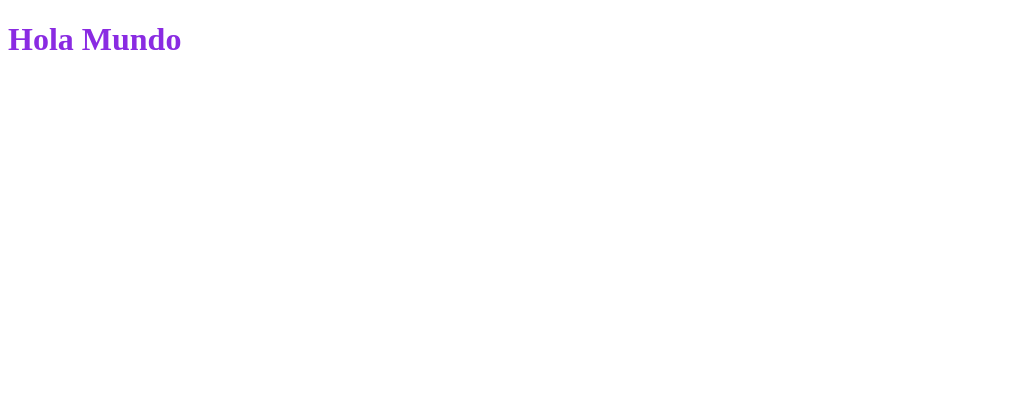
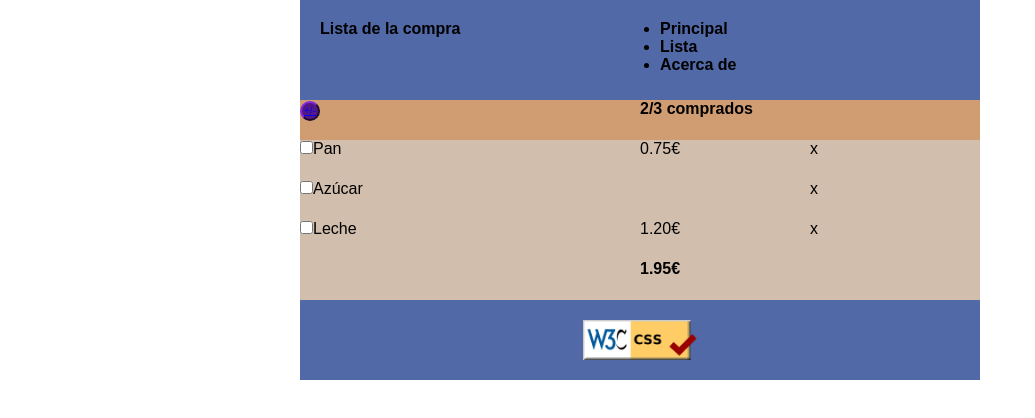
Before and after one commit to sfdezlop/202301-W1CH3-santiago-fernandez-, a plain HTML site: page index.html in a window 1280 px wide. Shown: the whole page, without its empty margins (0-1035 px from the left). Drawn offline with Linux system fonts and the light colour scheme.

Commit message:
Add first combined selector to index

```diff
--- a/css/style.css
+++ b/css/style.css
@@ -1,3 +1,79 @@
-h1 {
-  color: blueviolet;
+* {
+  box-sizing: border-box;
+  margin: 0;
+  padding: 0;
 }
+
+body {
+  font-family: Arial, Helvetica, sans-serif;
+}
+
+body > div {
+  display: grid;
+  grid-template-columns: repeat(4, 170px);
+  grid-template-rows: 100px 40px repeat(4, 40px) 80px;
+  justify-content: center;
+}
+
+.listadelacompra {
+  grid-column: span 2;
+  background-color: #5169a7;
+  display: flex;
+  padding: 20px;
+  font-weight: bold;
+}
+
+.article {
+  font-size: 1em;
+  color: black;
+  grid-column: span 2;
+  background-color: #d1bead;
+}
+
+.delete {
+  grid-column: span 1;
+  background-color: #d1bead;
+}
+
+.price {
+  grid-column: span 1;
+  background-color: #d1bead;
+}
+
+.total {
+  grid-column: span 2;
+  background-color: #d1bead;
+  font-weight: bold;
+}
+
+.comprados {
+  grid-column: span 2;
+  background-color: #d09d72;
+  font-weight: bold;
+}
+
+.imagencss {
+  grid-column: span 4;
+  background-color: #5169a7;
+  justify-content: center;
+  display: flex;
+  padding: 20px;
+}
+
+/* body img {
+  grid-column: span 4;
+  background-color: #5169a7;
+  justify-content: center;
+  display: flex;
+  padding: 20px;
+} */
+
+button {
+  height: 20px;
+  width: 20px;
+  font-size: 10px;
+  border-radius: 75%;
+  border-color: #531886;
+  background-color: #531886;
+  color: #d09d72;
+}
--- a/index.html
+++ b/index.html
@@ -11,8 +11,35 @@
 </head>
 
 <body>
-  <h1>Hola Mundo</h1>
-
+  <div class="containerX">
+    <div class="listadelacompra">Lista de la compra</div>
+    <nav class="listadelacompra">
+      <ul>
+        <li>Principal</li>
+        <li>Lista</li>
+        <li>Acerca de</li>
+      </ul>
+    </nav>
+    <div class="comprados">
+      <button type="button"><a href="./html/article-edition.html">+/-</a></button>
+    </div>
+    <div class="comprados">2/3 comprados</div>
+    <label class="article"><input type="checkbox" name="articles" value="Pan">Pan</label>
+    <div class="price">0.75€</div>
+    <div class="delete">x</div>
+    <label class="article"><input type="checkbox" name="articles" value="Azúcar">Azúcar</label>
+    <div class="price"></div>
+    <div class="delete">x</div>
+    <label class="article"><input type="checkbox" name="articles" value="Leche">Leche</label>
+    <div class="price">1.20€</div>
+    <div class="delete">x</div>
+    <div class="total"></div>
+    <div class="total">1.95€</div>
+    <div class="imagencss">
+      <img src="w3ccss.png" alt="sello de validación w3c css">
+    </div>
+  </div>
+  </div>
 </body>
 
 </html>
```
Also changed, not shown: html/article-edition.html (+15 -0 lines), w3ccss.png (added).
